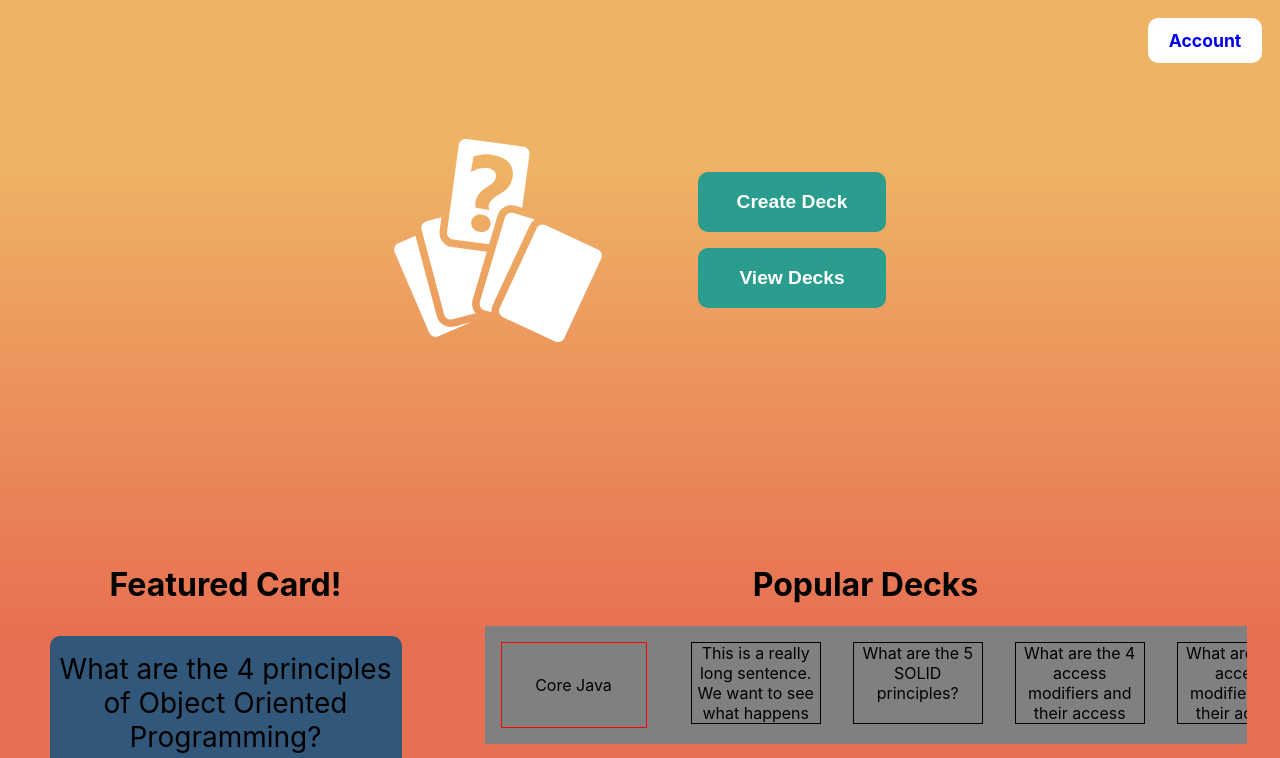
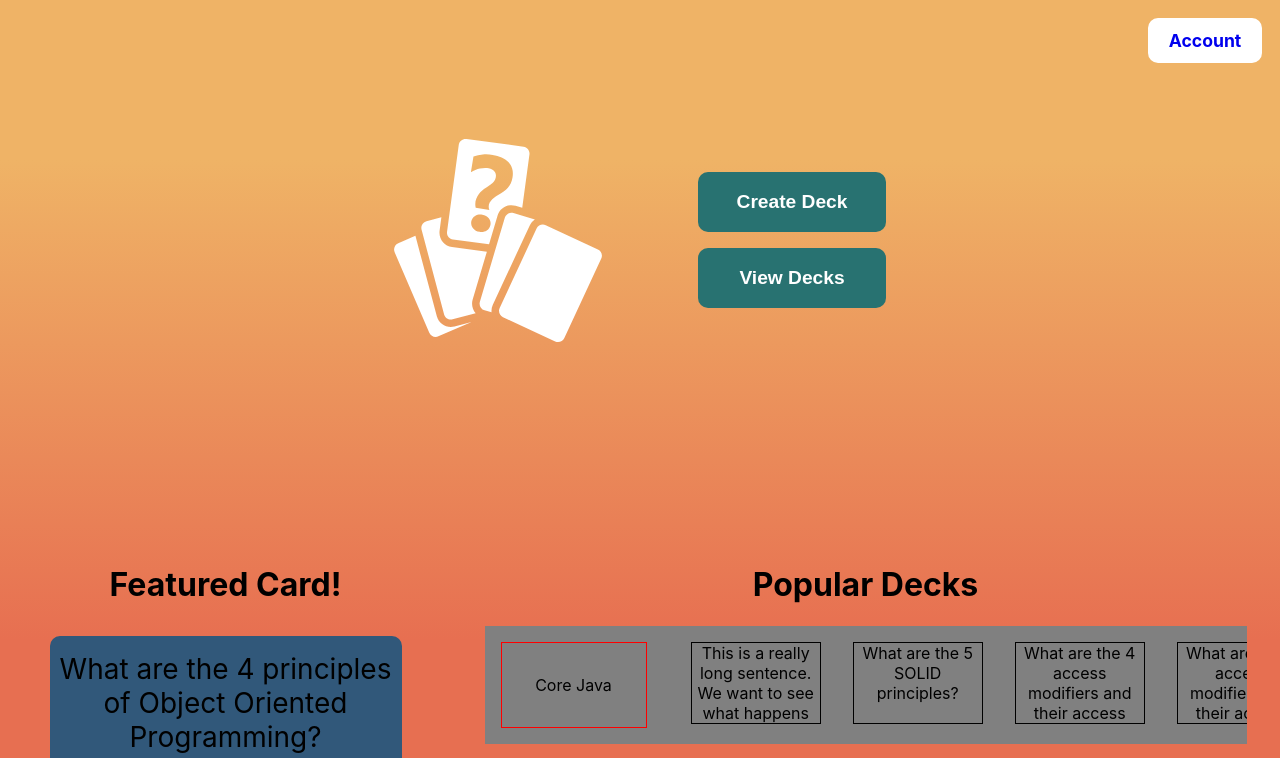
Before and after one commit to michael-mcmasters/Notecards, a React (Create React App) app: page / in a window 1280 px wide. Shown: the top 758 px of the page. Built offline with nearby package versions, Linux system fonts and the light colour scheme.

Commit message:
Use colors from ColorThemeContext

```diff
--- a/src/components/custom_hooks/ColorThemeContext.js
+++ b/src/components/custom_hooks/ColorThemeContext.js
@@ -2,14 +2,11 @@ import React, { createContext, useState } from "react";
 
 export const COLORS = {
   lightMode: {
-    background: "white",
-    textPrime: "#222527",
-    textSec: "#b7bfc6",
+    icon: "white",
+    btnBG: "#287271",
+    btnText: "white"
   },
   darkMode: {
-    background: "#15202b",
-    textPrime: "#d8dadc",
-    textSec: "#8796a0",
   },
 };
 
@@ -20,9 +17,9 @@ export const SetColorThemeContext = createContext();
 // Contexts are essentially functional components. By passing children here,
 // any children <> tags referencing this tag from the parent class can access these properties.
 export function ColorThemeProvider({ children }) {
-  const [colorTheme, setColorTheme] = useState(COLORS.darkMode);
+  const [colorTheme, setColorTheme] = useState(COLORS.lightMode);
 
-  function handleSetColorTheme() {
+  function handleToggleColorTheme() {
     if (colorTheme === COLORS.lightMode) {
       setColorTheme(COLORS.darkMode);
     } else {
@@ -32,7 +29,7 @@ export function ColorThemeProvider({ children }) {
 
   return (
     <ColorThemeContext.Provider value={colorTheme}>
-      <SetColorThemeContext.Provider value={handleSetColorTheme}>
+      <SetColorThemeContext.Provider value={handleToggleColorTheme}>
         {children}
       </SetColorThemeContext.Provider>
     </ColorThemeContext.Provider>
--- a/src/components/homepagetwo/HomePage2.js
+++ b/src/components/homepagetwo/HomePage2.js
@@ -2,24 +2,22 @@ import React, { useContext } from 'react';
 import styled from "styled-components";
 import { ColorThemeContext } from "../custom_hooks/ColorThemeContext";
 import { GiCardRandom } from "react-icons/gi";
-import { Link, Redirect } from "react-router-dom";
+import { Link } from "react-router-dom";
 import FeaturedCards from "./FeaturedCards.js";
 import PopularDecks from "./PopularDecks.js"
 
 const HomePage2 = () => {
-  const colorTheme = useContext(ColorThemeContext);
-
-  console.log(colorTheme);
+  const theme = useContext(ColorThemeContext);
 
   return (
     <>
       <FirstRow>
-        <Icon>
+        <Icon theme={theme}>
           <GiCardRandom />
         </Icon>
         <ButtonContainer>
-          <Button>Create Deck</Button>
-          <Button>View Decks</Button>
+          <Button theme={theme}>Create Deck</Button>
+          <Button theme={theme}>View Decks</Button>
         </ButtonContainer>
       </FirstRow>
 
@@ -39,7 +37,7 @@ const FirstRow = styled.div`
 `;
 
 const Icon = styled(GiCardRandom)`
-  color: white;
+  color: ${props => props.theme.icon};
   height: 14rem;
   width: 14rem;
   margin-right: 5em;
@@ -54,10 +52,10 @@ const ButtonContainer = styled.div`
 const Button = styled.button`
   padding: 1em 2em;
   margin: 0.5rem;
-  background-color: #2A9D8F;
+  background-color: ${props => props.theme.btnBG};
   font-weight: bold;
   font-size: 1.2rem;
-  color: white;
+  color: ${props => props.theme.btnText};
   border-radius: 10px;
   border: none;
 
```
